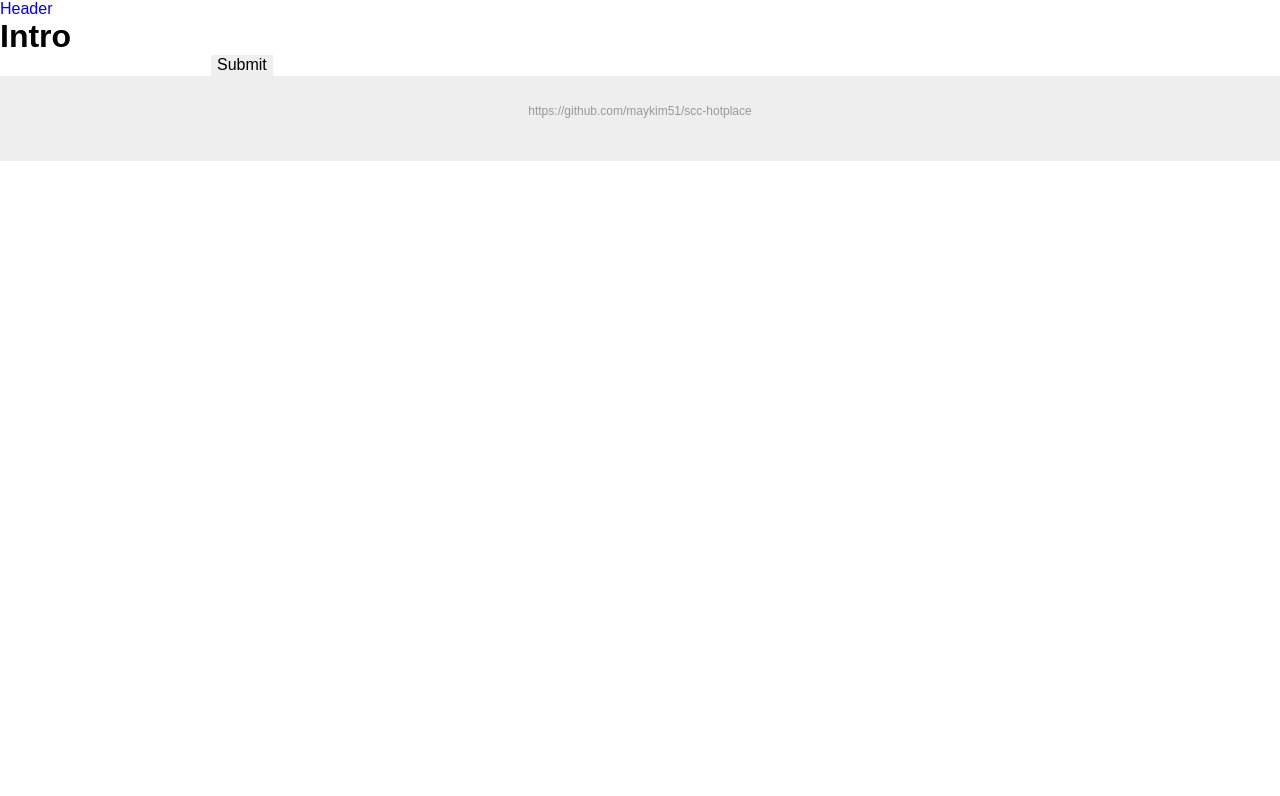
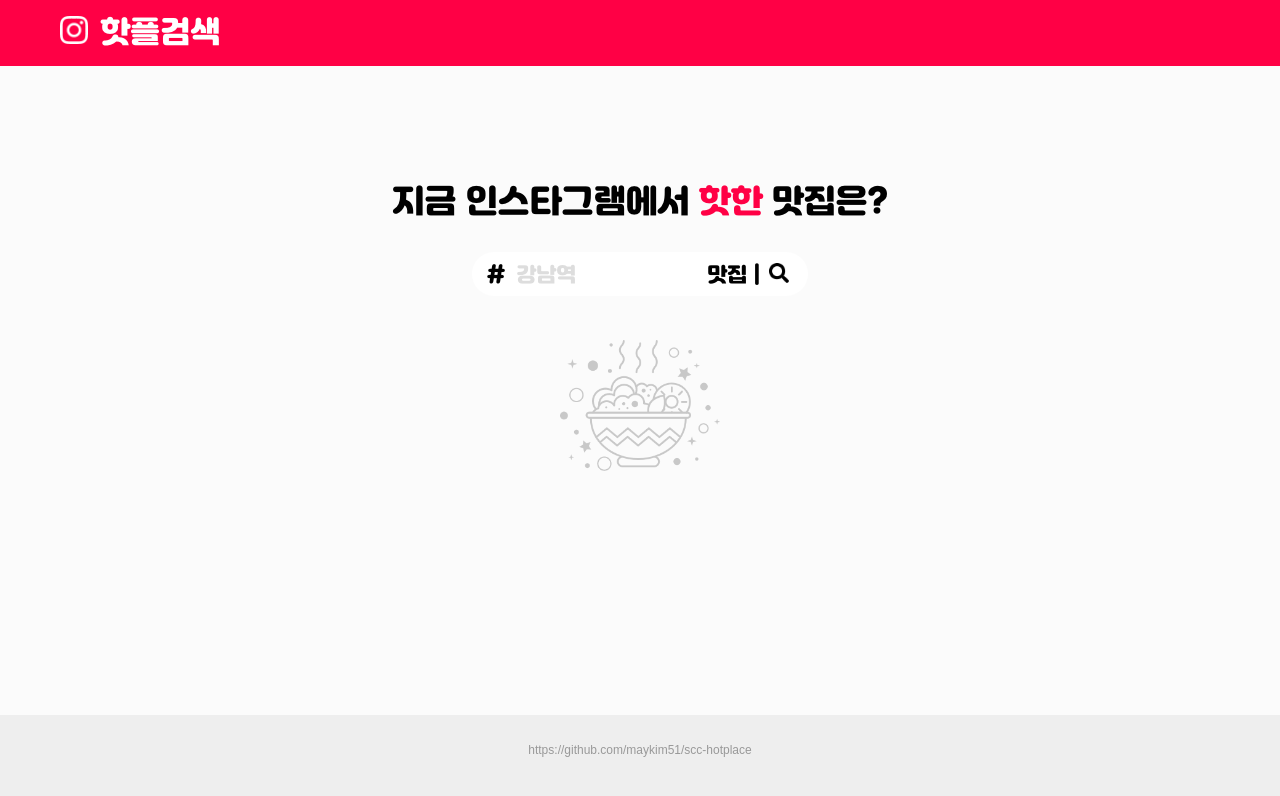
Before and after one commit to dudusae/insta-hotplace-front, a React (Create React App) app: page / in a window 1280 px wide. Shown: the top 796 px of the page. Built offline with nearby package versions, Linux system fonts and the light colour scheme.

Commit message:
1차 완료

```diff
--- /dev/null
+++ b/src/components/BoxItems.js
@@ -0,0 +1,76 @@
+import React from 'react';
+
+// 검색결과 박스 (낱개)
+function BoxItem(props) {
+  return (
+    <li className="box_item">
+      <a href="http://#" onClick={props.onClick}>
+        <div
+          className="box_img"
+          style={{ backgroundImage: `url(${props.searchList.backgroundImage})` }}
+        >
+          <div className="box_img_overlay"></div>
+          <div className="box_rank key_color_bg">
+            <span className="box_rank_num">{props.searchList.rank}등</span>
+          </div>
+          <div className="box_insta_count">
+            <p className="box_insta_count_txt">{props.searchList.instatCount}</p>
+          </div>
+        </div>
+        <div className="box_txt">
+          <h2 className="box_title">{props.searchList.name}</h2>
+          <p className="box_desc">{props.searchList.desc}</p>
+        </div>
+      </a>
+    </li>
+  );
+}
+
+function RelatedBoxItem(props) {
+  return (
+    <li className="related_box_item">
+      <a href="/#" onClick={props.onClick}>
+        <div
+          className="related_box_img"
+          style={{ backgroundImage: `url(${props.backgroundImage})` }}
+        >
+          <div className="related_box_rank">
+            <span className="related_box_rank_num">{props.rank}</span>
+          </div>
+        </div>
+        <div className="related_box_txt">
+          <h3 className="related_box_title key_color">{props.name}</h3>
+        </div>
+      </a>
+    </li>
+  );
+}
+
+function InstaBoxItem(props) {
+  return (
+    <li className="box_item insta_box_item">
+      <a href={props.link}>
+        <div
+          className="insta_box_img"
+          style={{ backgroundImage: `url(${props.backgroundImage})` }}
+        ></div>
+        <div className="insta_box_txt">
+          <p className="insta_box_id">{props.id}</p>
+          <p className="insta_box_tags">{props.tags}</p>
+        </div>
+      </a>
+    </li>
+  );
+}
+
+function Loading(props) {
+  return (
+    <div className={'loading '+props.blind} onClick={props.onClick}>
+      <span className="loading_ico" />
+      <br />
+      <span>다음 페이지를 불러오고 있습니다.</span>
+    </div>
+  );
+}
+
+export { BoxItem, Loading, RelatedBoxItem, InstaBoxItem };
--- a/src/components/Header.js
+++ b/src/components/Header.js
@@ -1,20 +1,26 @@
-import React, { Component } from 'react';
+import React from 'react';
 import Search from './../containers/Search';
 
-class Header extends Component {
-  render() {
-    return (
-      <div>
-        <a href="/"><span>Header</span></a>
+function Header(props) {
+  return (
+    <div className="header_container fullwidth key_color_bg">
+      <header className="header">
+        <div className='logo_area'>
+          <h1>
+            <a href="/">
+              <span className="logo">핫플검색</span>
+            </a>
+          </h1>
+        </div>
         <Search
-          blind={this.props.blind}
-          query={this.props.query}
-          onChange={this.props.onChange}
-          onClick={this.props.onClick}
+          blind={props.blind}
+          query={props.query}
+          onChange={props.onChange}
+          onClick={props.onClick}
         />
-      </div>
-    );
-  }
+      </header>
+    </div>
+  );
 }
 
 export default Header;
--- a/src/components/SearchParts.js
+++ b/src/components/SearchParts.js
@@ -18,7 +18,7 @@ function SearchInput(props) {
 // 검색버튼
 function SearchBtn(props) {
   return (
-    <button type="submit" className='search_btn'>
+    <button type="submit" className='search_btn' onClick={props.onClick}>
       <span className="blind">검색</span>
       <span className='search_btn_ico'></span>
     </button>
--- a/src/containers/Search.js
+++ b/src/containers/Search.js
@@ -1,24 +1,46 @@
 import React, { Component } from 'react';
-
+import { SearchInput, SearchBtn } from './../components/SearchParts';
 import { withRouter } from 'react-router-dom';
 
 class Search extends Component {
-  returnSearch = (e)=> {
+  // 검색창이 숨김처리 되었을 때 코드를 로드하지 않음
+  shouldComponentUpdate(newProps) {
+    if (newProps.blind !== 'blind') {
+      return true;
+    }
+    return false;
+  }
+
+  // 검색실행시 검색창에 입력된 값을 url주소로 표시한다
+  returnSearch = e => {
     e.preventDefault();
-    var keyword = e.target.childNodes[0].value;
+    var keyword = e.target.lastChild.childNodes[2].lastChild.value;
     this.props.history.push(`/search/${keyword}`);
-  }
+  };
 
   render() {
     return (
-      <div>
-        <form style={this.props.blind} onSubmit={this.returnSearch}>
-          <input
-            type="text"
-            value={this.props.query}
-            onChange={this.props.onChange}
-          />
-          <button type="submit" onClick={this.props.onClick}>Submit</button>
+      <div className="search">
+        <form
+          className={this.props.blind}
+          onSubmit={this.returnSearch}
+          method="get"
+          autoComplete="off"
+        >
+          <fieldset>
+            <legend className="blind">검색</legend>
+            <div className="search_sharp">
+              <span>#</span>
+            </div>
+            <SearchInput
+              query={this.props.query}
+              onChange={this.props.onChange}
+            />
+            <div className="search_fixed_text">
+              <span>맛집 |</span>
+            </div>
+            <SearchBtn onClick={this.props.onClick} />
+          </fieldset>
         </form>
       </div>
     );
--- a/src/containers/SearchResult.js
+++ b/src/containers/SearchResult.js
@@ -1,9 +1,7 @@
 import React, { Component } from 'react';
 import { withRouter } from 'react-router-dom';
-import { BoxItem, Loading } from './../components/ItemList';
+import { BoxItem, Loading } from './../components/BoxItems';
 import * as service from './../services/GetSearch';
-import SearchResultNone from './SearchResultNone';
-import { connect } from 'tls';
 
 class SearchResult extends Component {
   // 키워드 검색결과 가져와서 state에 담기
@@ -37,7 +35,6 @@ class SearchResult extends Component {
     window.addEventListener('scroll', this.nextPage);
   }
 
-
   // 업데이트 될 때 실행됨
   static getDerivedStateFromProps(nextProps, prevState) {
     if (nextProps.keyword !== prevState.keyword) {
@@ -47,7 +44,7 @@ class SearchResult extends Component {
   }
 
   componentDidUpdate(prevProps, prevState) {
-    if(prevProps.submitCheck!==this.props.submitCheck){
+    if (prevProps.submitCheck !== this.props.submitCheck) {
       this.fetchSearch(this.props.keyword);
     }
   }
@@ -65,7 +62,6 @@ class SearchResult extends Component {
     this.props.history.push(`/detail/${num}`);
   };
 
-
   render() {
     var {
       searchCount,
@@ -74,10 +70,7 @@ class SearchResult extends Component {
       itemsPerPage,
       indexStart,
     } = this.state;
-    // 검색결과 없으면 키워드 제안 페이지를 보여준다
-    if (searchCount === 0) {
-      return <SearchResultNone />;
-    } else {
+
       // 검색결과가 있으면 로드한 데이터를 12개씩 보여준다
       var indexEnd = itemsPerPage * loadPage;
       var searchListSlice = searchList.slice(indexStart, indexEnd);
@@ -86,7 +79,7 @@ class SearchResult extends Component {
           <BoxItem
             searchList={searchList}
             key={i}
-            onClick={this.props.onClick}
+            onClick={e => {this.viewDetail(e, 1);}}
           />
         );
       });
@@ -100,32 +93,9 @@ class SearchResult extends Component {
             <Loading blind={this.state.fetching ? '' : 'blind'} />
           </main>
         </div>
-      // <ul>
-      //   <li
-      //     onClick={e => {
-      //       this.viewDetail(e, 1);
-      //     }}
-      //   >
-      //     Item 1
-      //   </li>
-      //   <li
-      //     onClick={e => {
-      //       this.viewDetail(e, 2);
-      //     }}
-      //   >
-      //     Item 2
-      //   </li>
-      //   <li
-      //     onClick={e => {
-      //       this.viewDetail(e, 3);
-      //     }}
-      //   >
-      //     Item 3
-      //   </li>
-      // </ul>
       );
     }
   }
-}
+
 
 export default withRouter(SearchResult);
--- a/src/pages/App.js
+++ b/src/pages/App.js
@@ -5,6 +5,9 @@ import Footer from './../components/Footer';
 import { BrowserRouter as Router, Route } from 'react-router-dom';
 
 class App extends Component {
+  // query:검색창입력값,
+  // submit:검색 실행 이벤트를 체크하는 표시자. submit값이 변경되면  변경되면서 데이터를 불러온다.
+
   constructor(props) {
     super(props);
     this.state = {
@@ -14,34 +17,28 @@ class App extends Component {
   }
 
   queryHandle = e => {
-    console.log(e.target.value);
     this.setState({ query: e.target.value });
-    console.log(this.state.query);
   };
-  submitHandle = () => {
+  submitHandle = e => {
+    e.preventDefault();
     this.setState({ submit: !this.state.submit });
-  }
+  };
 
   render() {
     return (
-      <div>
+      <div className="fullheight">
         <Router>
           <Route
             exact
             path="/"
             render={() => (
-              <Intro
-                blind={this.props.blind}
-                query={this.state.query}
-                onChange={this.queryHandle}
-              />
+              <Intro query={this.state.query} onChange={this.queryHandle} />
             )}
           />
           <Route
             path="/search"
             render={() => (
               <Main
-                blind={this.props.blind}
                 query={this.state.query}
                 onChange={this.queryHandle}
                 onClick={this.submitHandle}
--- a/src/pages/Intro.js
+++ b/src/pages/Intro.js
@@ -6,14 +6,20 @@ class Intro extends Component {
   render() {
     return (
       <div>
-        <Header blind={{ display: 'none' }} />
-        <div>
-          <h1>Intro</h1>
+        <Header blind="blind" />
+        <div className="main_container fullwidth key_font">
+          <main className="main">
+            <h1 className="main_copy">
+              지금 인스타그램에서{' '}
+              <span className="mb_view">
+                <br />
+              </span>
+              <span className="key_color">핫한</span> 맛집은?
+            </h1>
+            <Search query={this.props.query} onChange={this.props.onChange} />
+            <div className="home_ico"></div>
+          </main>
         </div>
-        <Search
-          query={this.props.query}
-          onChange={this.props.onChange}
-        />
       </div>
     );
   }
--- a/src/pages/Main.js
+++ b/src/pages/Main.js
@@ -1,24 +1,26 @@
-import React, { Component } from 'react';
+import React from 'react';
 import Header from './../components/Header';
 import SearchResult from './../containers/SearchResult';
 import Detail from './../containers/Detail';
 import { BrowserRouter as Router, Route } from 'react-router-dom';
 
-class Main extends Component {
-  render() {
+function Main(props) {
   return (
     <Router>
       <Header
-          blind={this.props.blind}
-          query={this.props.query}
-          onChange={this.props.onChange}
-          onClick={this.props.onClick}
+        query={props.query}
+        onChange={props.onChange}
+        onClick={props.onClick}
       />
-        <Route path="/search/:query" render={()=>(<SearchResult keyword={this.props.query} submitCheck={this.props.submitCheck}/>)} />
+      <Route
+        path="/search/:query"
+        render={() => (
+          <SearchResult keyword={props.query} submitCheck={props.submitCheck} />
+        )}
+      />
       <Route path="/detail" component={Detail} />
     </Router>
   );
-  }
 }
 
 export default Main;
```
Also changed, not shown: src/components/LogoArea.js (deleted, +0 -16 lines). Lines whose indentation alone changed are shown as unchanged.
